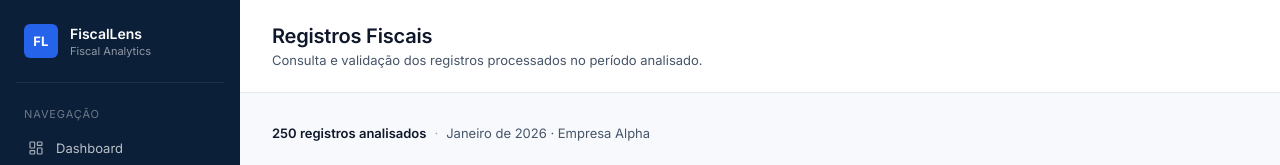
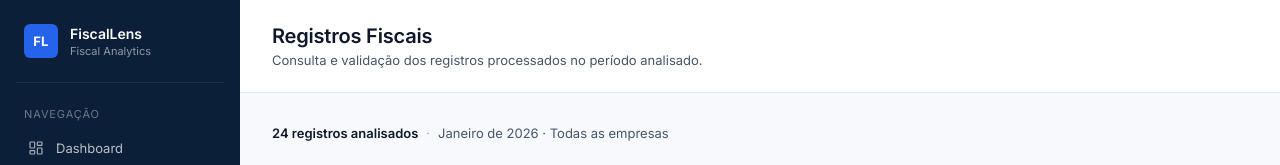
Before and after one commit to IagoGoulart/FiscalLens, a React app in the folder frontend/: page /registros in a window 1280 px wide. Shown: the top 165 px of the page. Built offline with nearby package versions, Linux system fonts and the light colour scheme; no server answers; the HTML template or start-up script is replaced by a standard one.

Commit message:
Corrige integração da IA e atualiza registros

```diff
--- a/frontend/src/pages/RegistrosFiscais/RegistrosFiscais.jsx
+++ b/frontend/src/pages/RegistrosFiscais/RegistrosFiscais.jsx
@@ -171,9 +171,9 @@ export default function RegistrosFiscais() {
         <main className={styles.content}>
           {/* Resumo discreto */}
           <div className={styles.summary}>
-            <span className={styles.summaryStrong}>250 registros analisados</span>
+            <span className={styles.summaryStrong}>24 registros analisados</span>
             <span className={styles.summaryDot}>·</span>
-            <span>Janeiro de 2026 · Empresa Alpha</span>
+            <span>Janeiro de 2026 · Todas as empresas</span>
           </div>
 
           {/* Filtros */}
```
Also changed, not shown: 1 other file (tests, documents, lock files or other folders).
